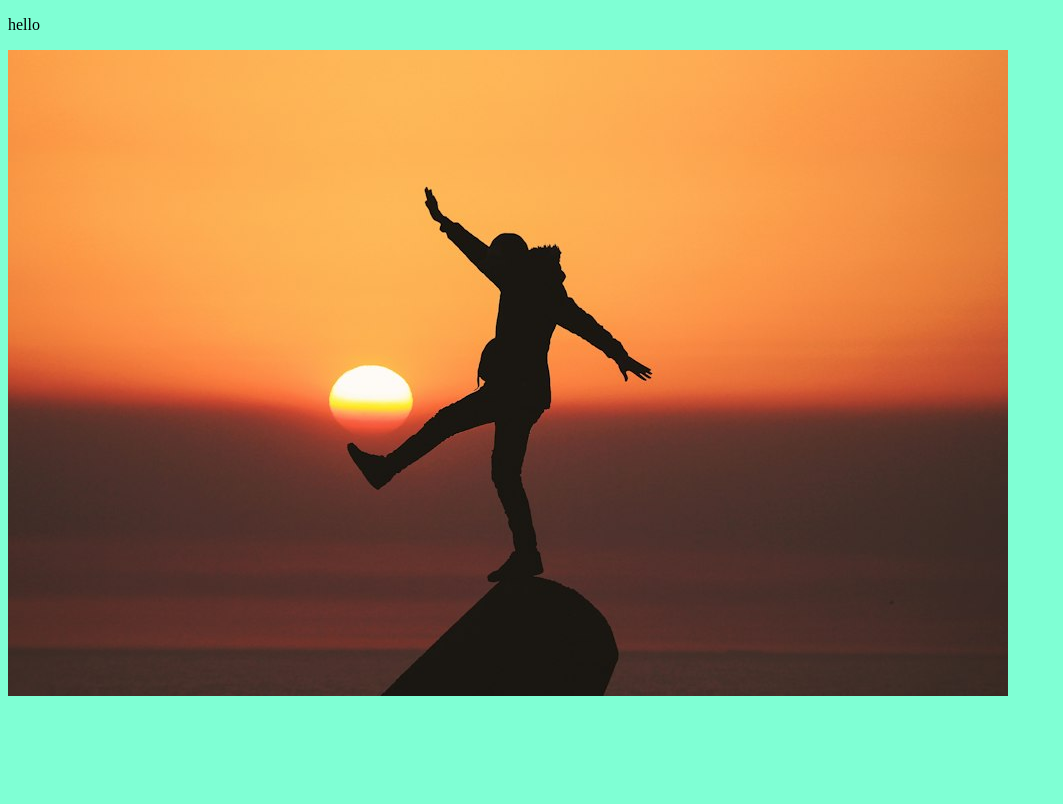
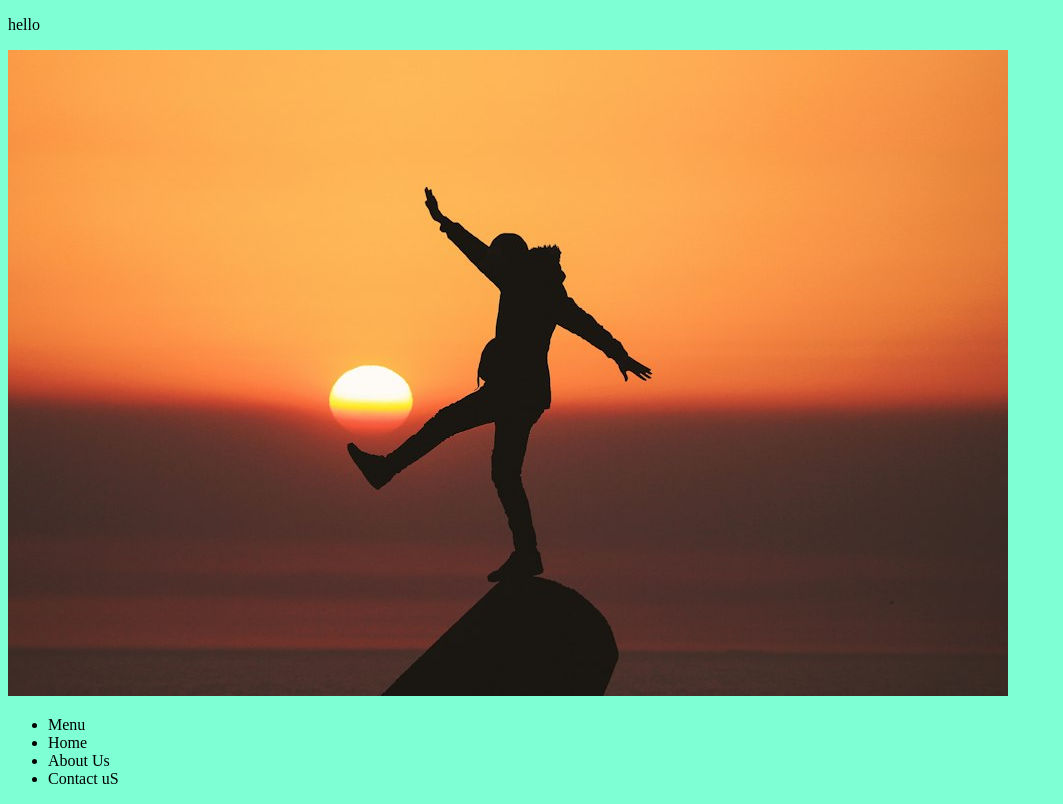
Before and after one commit to Abumash/Brandbiz-2024, a plain HTML site: page index.html in a window 1280 px wide. Shown: the whole page, without its empty margins (0-1063 px from the left). Drawn offline with Linux system fonts and the light colour scheme.

Commit message:
LIST
A LIST OF NAV

```diff
--- a/index.html
+++ b/index.html
@@ -10,5 +10,13 @@
 <body>
     <p>hello</p>
     <img src="happy.jpg" alt="">
+    <div class="nav-bar">
+        <ul>
+            <li>Menu</li>
+            <li>Home</li>
+            <li>About Us</li>
+            <li>Contact uS</li>
+        </ul>
+    </div>
 </body>
 </html>
```
